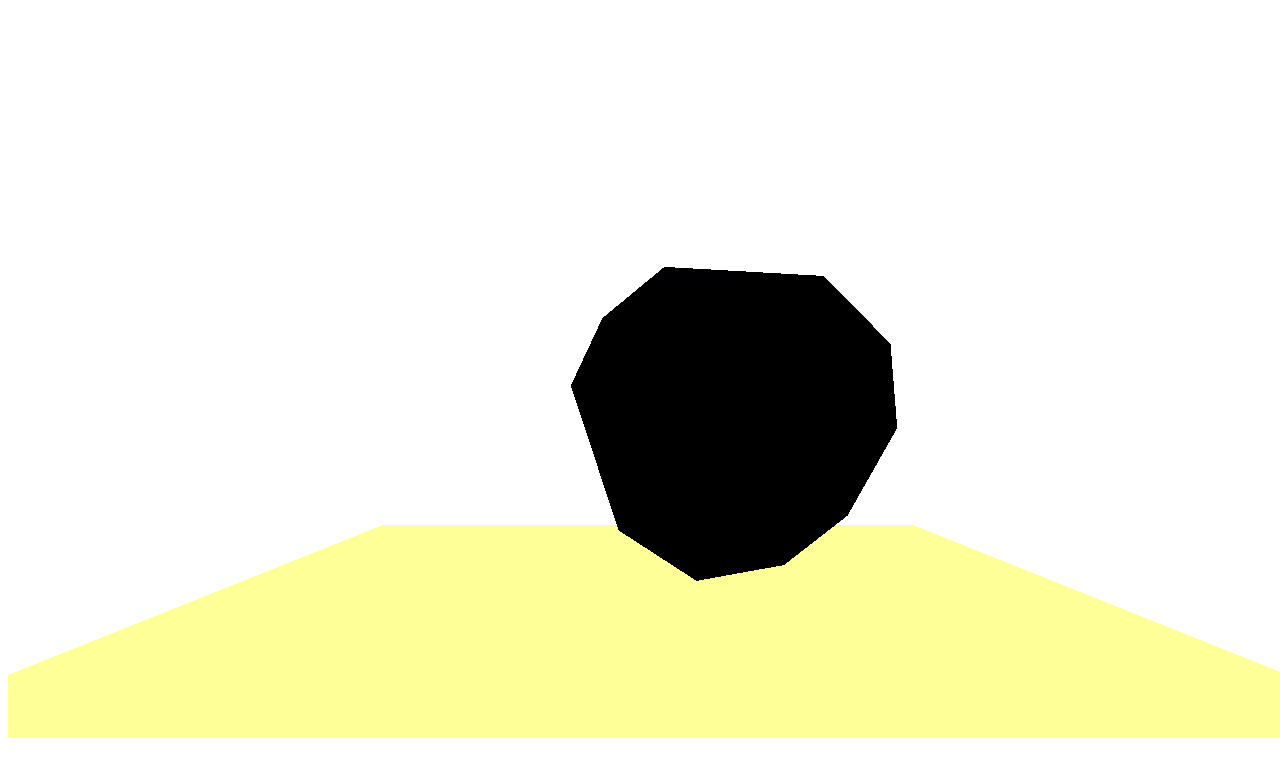
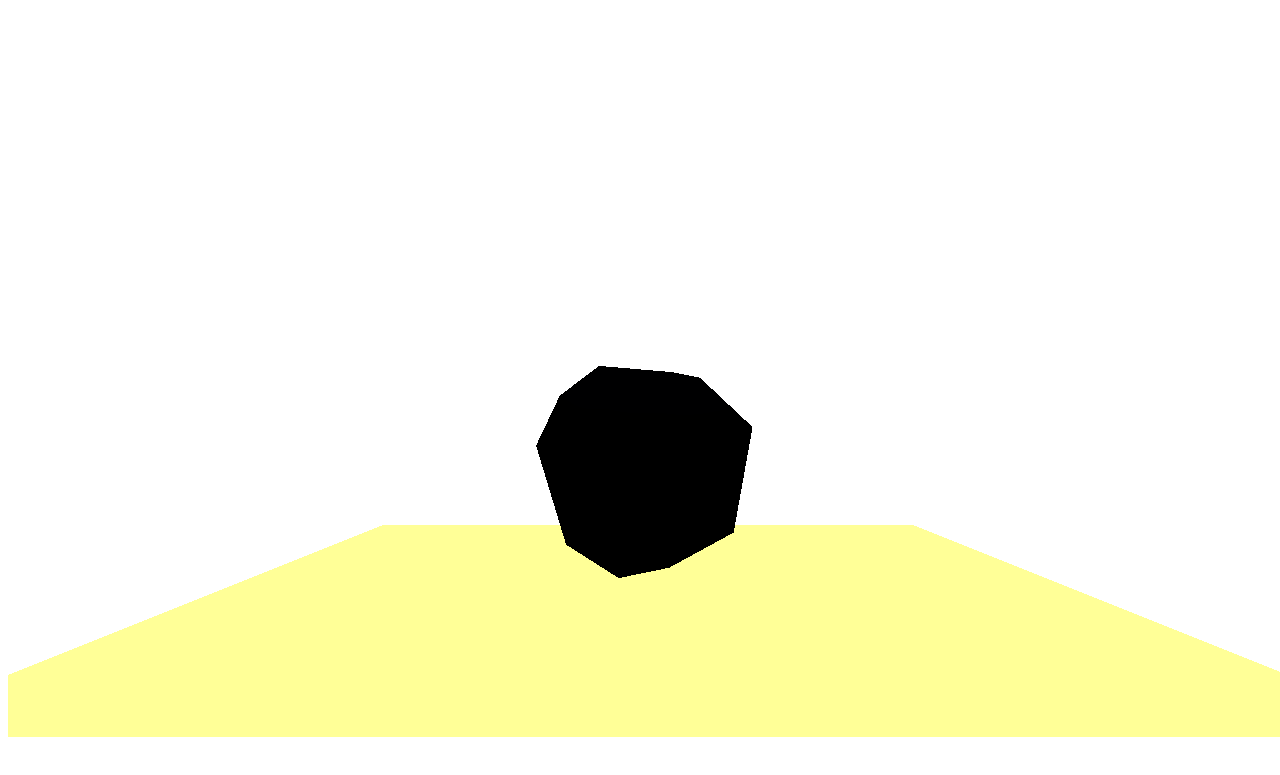
Before and after one commit to IvonaCvija/GRAPHICS-PROGRAMMING, a plain HTML site: page lab5/index.html in a window 1280 px wide. Shown: the part 61-836 px from the top of the page. Drawn offline with nearby package versions, Linux system fonts and the light colour scheme; animation ran at ten frames a second.

Commit message:
L5-falls onto the plane

```diff
--- a/lab5/index.html
+++ b/lab5/index.html
@@ -36,11 +36,17 @@
                 this.tetrahedron.rotation.y = time / this.rotationY;
             }
             move(){
-                this.tetrahedron.position.x += 0.1;
+                //falling
+                if(this.tetrahedron.position.y > (-10+this.radius)){
+                this.tetrahedron.position.y -= 0.1;
+                }
+                if(this.tetrahedron.position.y <= (-10+this.radius)){
+                this.tetrahedron.position.y += 0.1;
+                }
             }
         }
         //adding objects
-        t1 = new Tetrahedron(10, 2, false, 10000, 10000);
+        t1 = new Tetrahedron(7, 2, false, 10000, 10000);
 
         scene = new THREE.Scene();
         camera = new THREE.PerspectiveCamera(80, window.innerWidth / window.innerHeight, 0.1, 1000);
```
